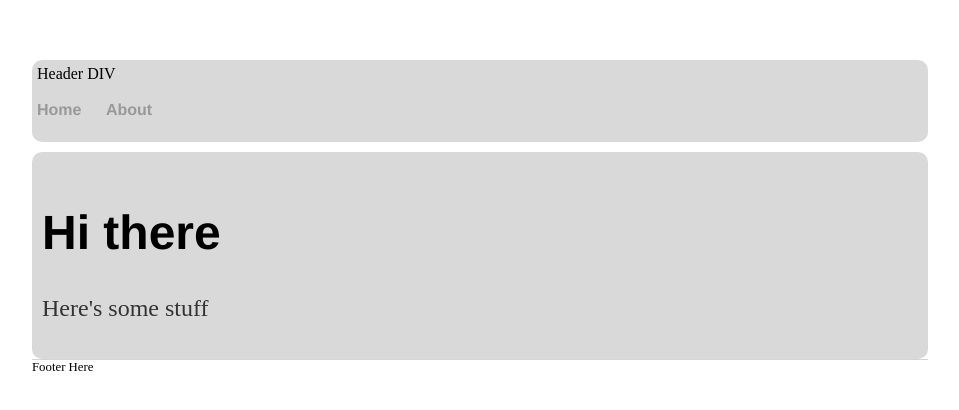
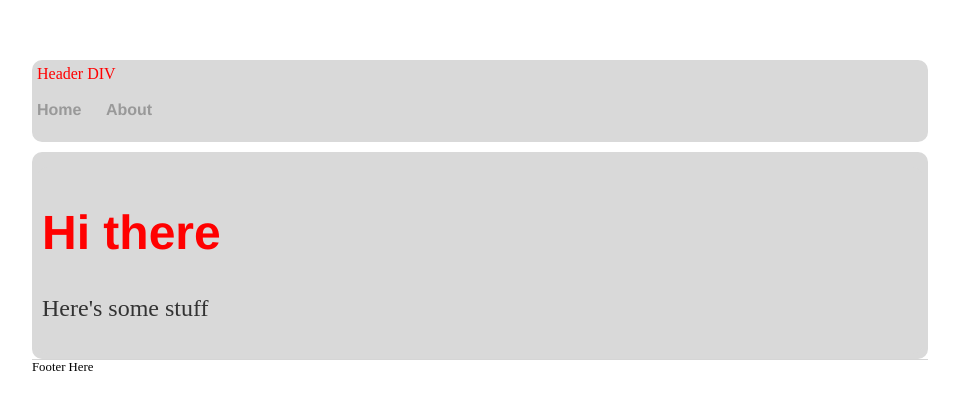
Before and after one commit to thweattm/thweattm.github.io, a Jekyll site: the page built from index.html, in a window 1280 px wide. Shown: the top 410 px of the page, without its empty margins (160-1119 px from the left). Built offline with Jekyll 4.4.1, drawn with Linux system fonts in a browser that asks for light colours.

Commit message:
Update main.css

```diff
--- a/css/main.css
+++ b/css/main.css
@@ -17,7 +17,7 @@ div {
   border-radius: 10px;
   margin-top:10px;
   padding:5px;
-  font-color: red;
+  color: red;
 }
 
 p, ul {
```
